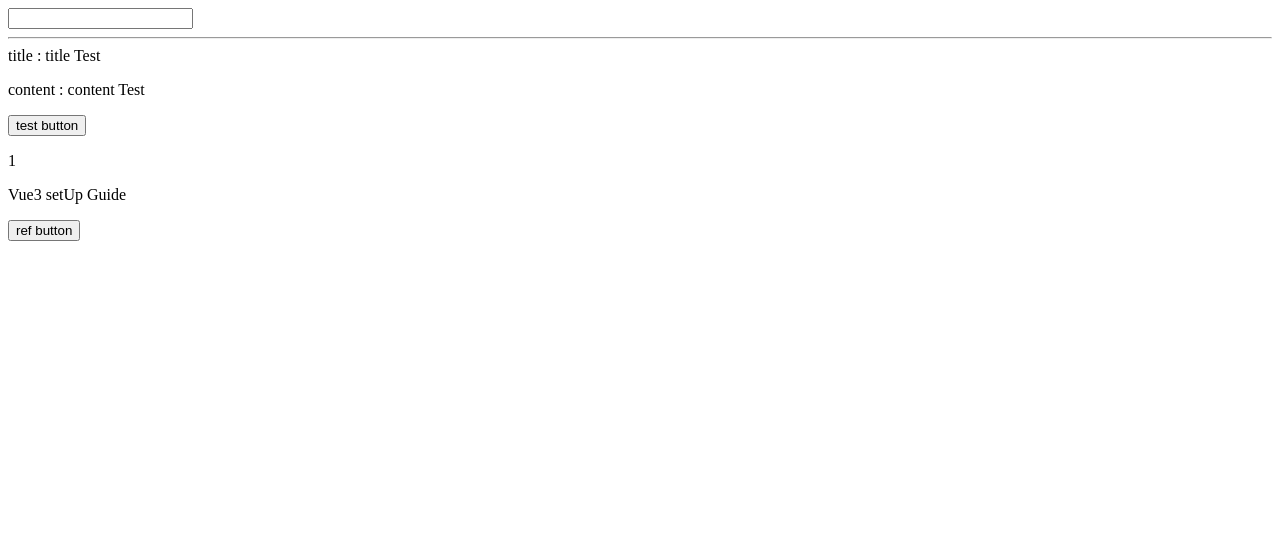
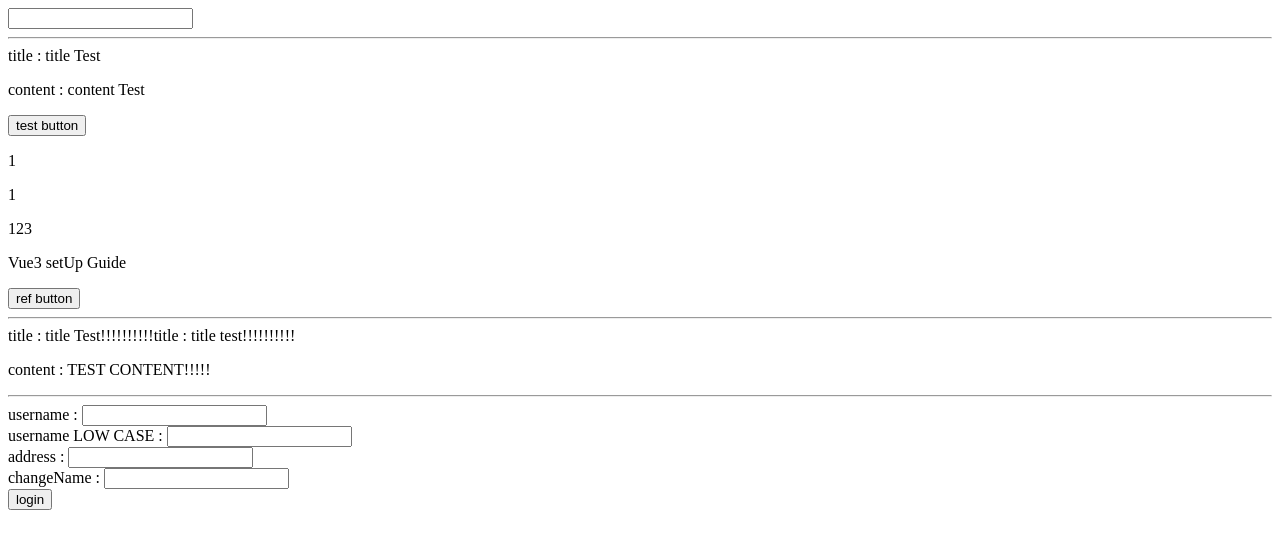
Before and after one commit to bright-01/vue3-training, a Vue app: page / in a window 1280 px wide. Shown: the top 548 px of the page. Built offline with nearby package versions, Linux system fonts and the light colour scheme.

Commit message:
compositionApi test

```diff
--- a/package.json
+++ b/package.json
@@ -32,7 +32,9 @@
     "parserOptions": {
       "parser": "babel-eslint"
     },
-    "rules": {}
+    "rules": {
+      "no-unused-vars" : "off"
+    }
   },
   "browserslist": [
     "> 1%",
--- a/src/App.vue
+++ b/src/App.vue
@@ -2,6 +2,10 @@
   <MyInput v-model="inputText"></MyInput>
   <hr/>
   <SetUpMethodComponent></SetUpMethodComponent>
+  <hr/>
+  <ComputedComponent></ComputedComponent>
+  <hr/>
+  <CompositionApiComponent :company="company" @login="login"></CompositionApiComponent>
 
 
 </template>
@@ -10,15 +14,29 @@
 
 import MyInput from "@/components/vmodel/MyInput";
 import SetUpMethodComponent from "@/components/CompositionApi/SetUpMethodComponent";
+import ComputedComponent from "@/components/CompositionApi/ComputedComponent";
+import CompositionApiComponent from "@/components/CompositionApi/CompositionApiComponent";
 
 export default {
   components: {
     MyInput,
-    SetUpMethodComponent
+    SetUpMethodComponent,
+    ComputedComponent,
+    CompositionApiComponent
   },
-  data() {
+  setup(){
+    const company = {
+      name : 'mwcheon',
+      phone : 1234,
+      email: 'bright1@bright1.com'
+    }
+
+    const login = (name) =>{
+      console.log("login : ", name);
+    }
     return {
-      inputText: ''
+      company,
+      login
     }
   }
 }
--- /dev/null
+++ b/src/components/CompositionApi/CompositionApiComponent.vue
@@ -0,0 +1,61 @@
+<template>
+  <div>
+    <div>
+      <label for="username">username : </label>
+      <input type="text" id="username" v-model="state.username">
+    </div>
+    <div>
+      <label for="usernameLow">username LOW CASE : </label>
+      <input type="text" id="usernameLow" v-model="state.lowCaseUsername">
+    </div>
+    <div>
+      <label for="address">address : </label>
+      <input type="text" id="address" v-model="state.address">
+    </div>
+
+    <div>
+      <label for="changeName">changeName : </label>
+      <input type="text" id="changeName" @input="changeName">
+    </div>
+    <button @click="login">login</button>
+
+
+
+  </div>
+</template>
+
+<script>
+import {computed, reactive} from "vue";
+
+export default {
+  name: "CompositionApiComponent",
+  props:{
+    company : Object
+  },
+  setup(props, {attrs, slots, emit}) {
+
+    console.log("props :" , props);
+
+    const state = reactive({
+      username: '',
+      address: '',
+      lowCaseUsername: computed(() => state.username.toLowerCase())
+    })
+
+    const changeName = (e) => {
+      console.log(e);
+      state.username = e.target.value;
+    }
+
+    const login = () => { emit('login', state.username)}
+
+    return {
+      state, changeName, login
+    }
+  }
+}
+</script>
+
+<style scoped>
+
+</style>
--- /dev/null
+++ b/src/components/CompositionApi/ComputedComponent.vue
@@ -0,0 +1,33 @@
+<template>
+  <div>
+    <span>title : {{ state.title }}</span>
+    <span>title : {{ state.lowerCaseTitle }}</span>
+    <p>content : {{ state.content }}</p>
+  </div>
+</template>
+
+<script>
+import {computed, reactive} from "vue";
+
+export default {
+  name: "ComputedComponent",
+  props: {
+    id : Number
+  },
+  setup(props, context) {
+    const state = reactive(
+        {
+          title: 'title Test!!!!!!!!!!',
+          content: 'TEST CONTENT!!!!!',
+          lowerCaseTitle : computed(()=>state.title.toLowerCase())
+        });
+    return {
+      state
+    }
+  }
+}
+</script>
+
+<style scoped>
+
+</style>
--- a/src/components/CompositionApi/SetUpMethodComponent.vue
+++ b/src/components/CompositionApi/SetUpMethodComponent.vue
@@ -4,6 +4,8 @@
     <p>content : {{state.content}}</p>
     <button @click="test">test button</button>
     <p>{{counter}}</p>
+    <p>{{counter2.number}}</p>
+    <p>{{counter3}}</p>
     <p>{{book.title2}}</p>
     <button ref="myButton">ref button</button>
   </div>
@@ -67,10 +69,19 @@ export default {
       console.log('called test')
     }
 
+    /**
+     * ref와 reactive의 차이점..
+     * ref : 계산 속성이 사용 불가능, 원시적?? stirng, true, 12, ...=> 나중에 재할당
+     * reactvie : 계산 속성 가능, 재할당이 필요 없음..객체
+     * */
     const counter = ref(0);
-    counter.value++;
+    const counter2 = ref({number : 0});
+    const counter3 = ref(123);
+    const book = reactive({title2 : 'Vue3 setUp Guide'});
 
-    const book = reactive({title2 : 'Vue3 setUp Guide'});
+    counter.value++; // ref에 접근 해야되기 때문에 .value를 사용 해야한다. ( vue2.x가 this.을 사용한것처럼... )
+    counter2.value.number ++;
+
 
 
     const refButton = ref(null);
@@ -80,7 +91,7 @@ export default {
 
     return {
       state, test,
-      counter, book,
+      counter, counter2, counter3, book,
       refButton
     }
   }
```
Also changed, not shown: src/components/CompositionApi/LifecycleHookComponent.vue (added, +54 -0 lines).
